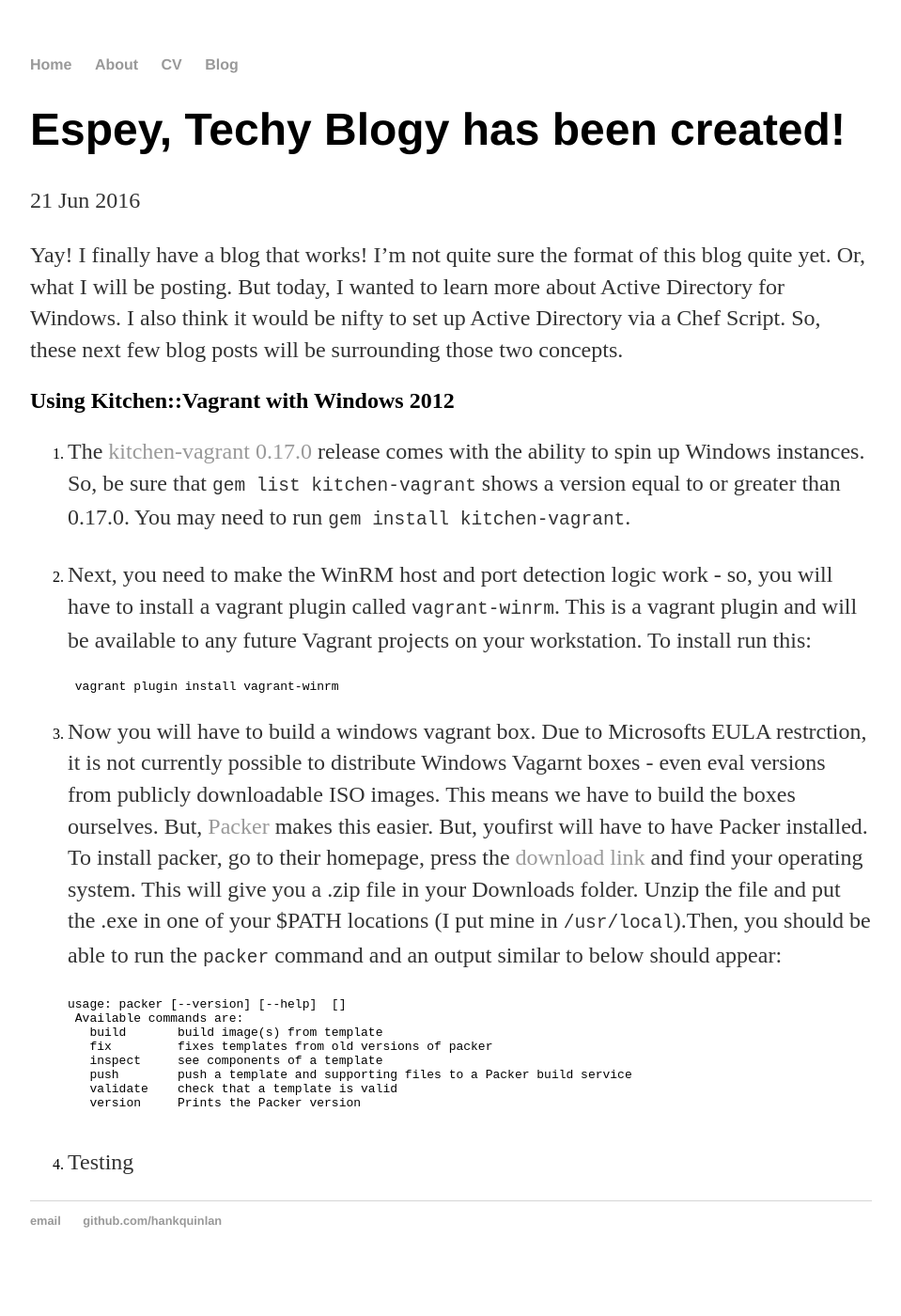
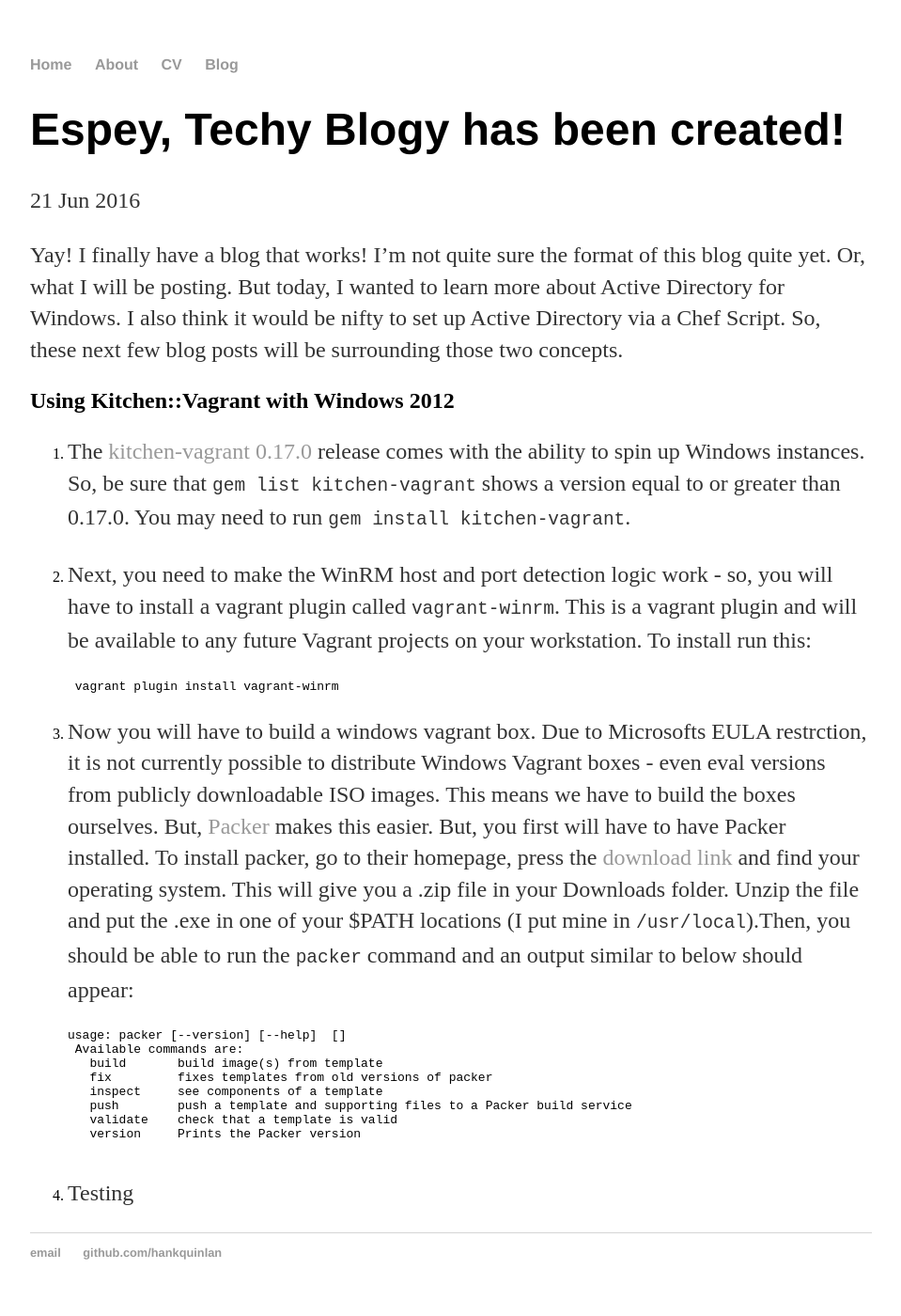
Before and after one commit to espey/espey.github.io, a Jekyll site: the page built from _posts/2016-06-21-first-post.md, in a window 1280 px wide. Shown: the whole page at 94% size, without its empty margins (160-1119 px from the left). Built offline with Jekyll 4.4.1, drawn with Linux system fonts in a browser that asks for light colours; before the commit the page ends 1366 px from its top, so only the background shows below that.

Commit message:
updated misspellings and typos

````diff
--- a/_posts/2016-06-21-first-post.md
+++ b/_posts/2016-06-21-first-post.md
@@ -15,7 +15,7 @@ Yay! I finally have a blog that works! I'm not quite sure the format of this blo
     vagrant plugin install vagrant-winrm
     ```
 
-3. Now you will have to build a windows vagrant box. Due to Microsofts EULA restrction, it is not currently possible to distribute Windows Vagarnt boxes - even eval versions from publicly downloadable ISO images. This means we have to build the boxes ourselves. But, [Packer](https://www.packer.io/) makes this easier. But, youfirst will have to have Packer installed. To install packer, go to their homepage, press the [download link](https://www.packer.io/downloads.html) and find your operating system. This will give you a .zip file in your Downloads folder. Unzip the file and put the .exe in one of your $PATH locations (I put mine in `/usr/local`).Then, you should be able to run the `packer` command and an output similar to below should appear:
+3. Now you will have to build a windows vagrant box. Due to Microsofts EULA restrction, it is not currently possible to distribute Windows Vagrant boxes - even eval versions from publicly downloadable ISO images. This means we have to build the boxes ourselves. But, [Packer](https://www.packer.io/) makes this easier. But, you first will have to have Packer installed. To install packer, go to their homepage, press the [download link](https://www.packer.io/downloads.html) and find your operating system. This will give you a .zip file in your Downloads folder. Unzip the file and put the .exe in one of your $PATH locations (I put mine in `/usr/local`).Then, you should be able to run the `packer` command and an output similar to below should appear:
 
     <pre><code>usage: packer [--version] [--help] <command> [<args>]
     Available commands are:
````
